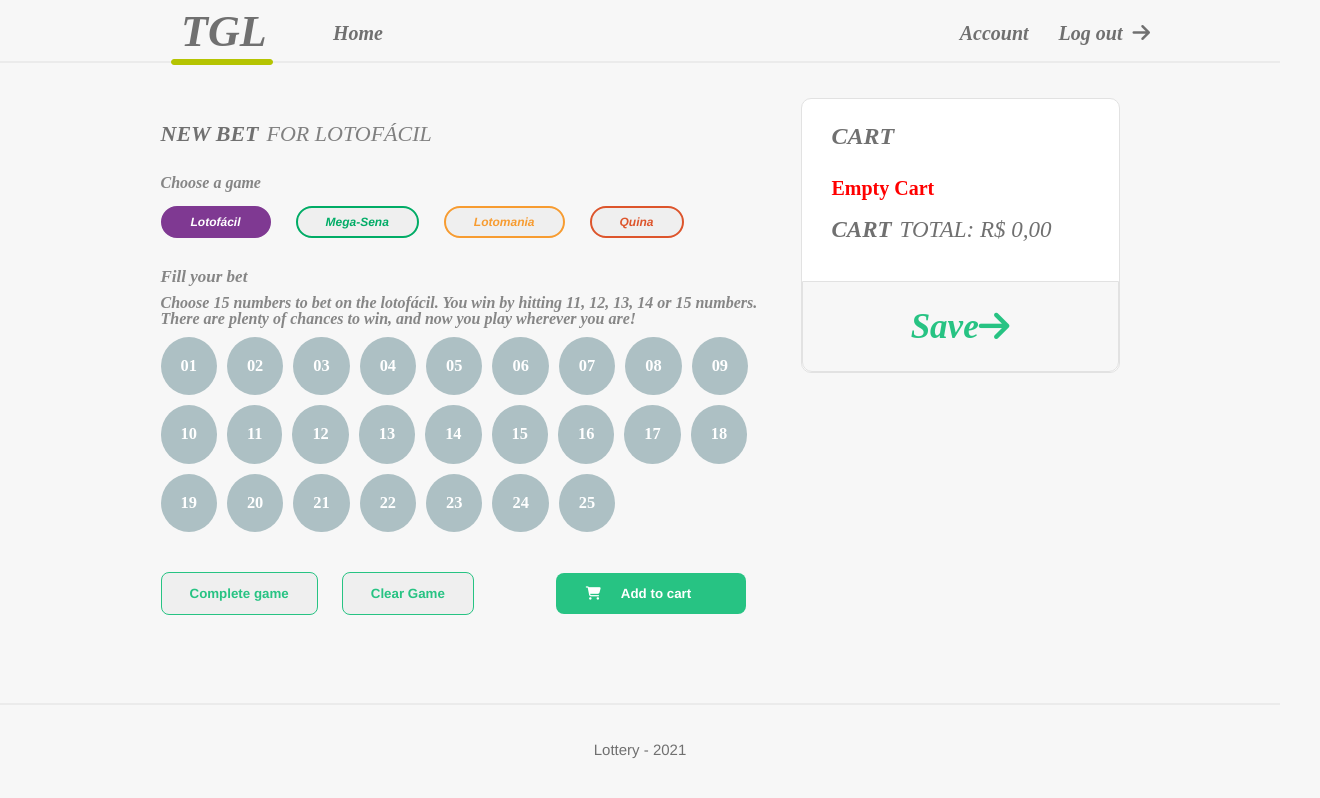
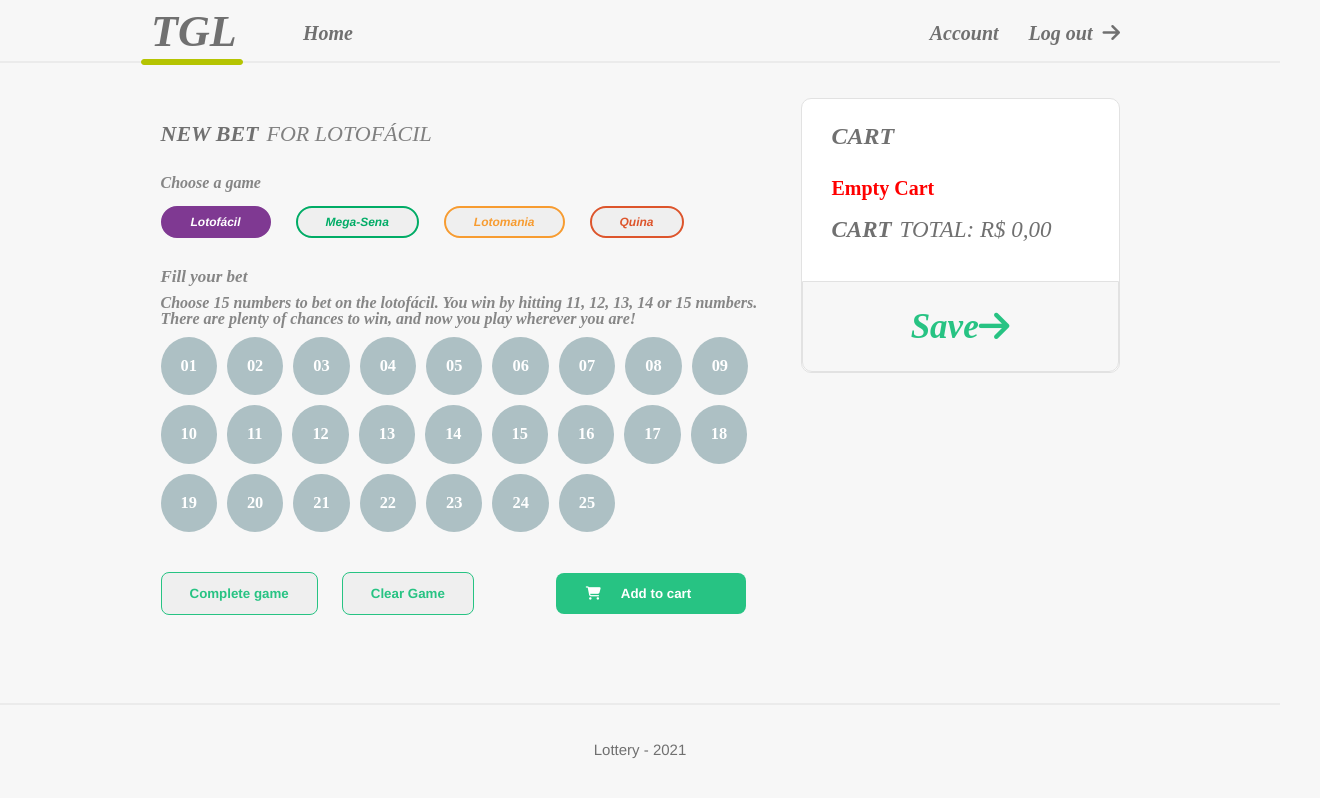
Before and after one commit to sirguilhermeoliveira/tgl-javascript, a plain HTML site: page index.html in a window 1280 px wide. Shown: the whole page, 1320 px wide, since content can reach past the window. Drawn offline with Linux system fonts and the light colour scheme.

Commit message:
fix: Little adjustment CSS

```diff
--- a/css/header.css
+++ b/css/header.css
@@ -7,7 +7,7 @@
   margin: 0 auto;
   flex-direction: row;
   width: 1139px;
-  padding-left: 181px;
+  padding-left: 151px;
   justify-content: space-between;
   height: 46px;
   padding-top: 15px;
@@ -63,3 +63,98 @@
   font-style: italic;
   font-size: 1.25rem;
 }
+
+/*
+import styled from 'styled-components';
+
+export const Main = styled.div`
+  flex-direction: column;
+  display: flex;
+  margin: 0 auto;
+  align-items: center;
+  max-width: 1366px;
+  margin-top: 10px;
+  @media (min-width: 1366px) {
+    flex-direction: row;
+  }
+`;
+
+export const HeaderContainer = styled.div`
+  border-bottom: 2px solid #ebebeb;
+`;
+
+export const HeaderTGL = styled.div`
+  color: #707070;
+  font-style: italic;
+  font-weight: bold;
+  font-size: 2.75rem;
+  cursor: pointer;
+  margin: 0 auto;
+  @media (max-width: 1365px) {
+    margin-bottom: 20px;
+  }
+  @media (min-width: 1366px) {
+    margin-right: 560px;
+    display: flex;
+    flex-direction: row;
+  }
+`;
+export const HeaderTGLSub = styled.div`
+  background: #b5c401;
+  width: 92px;
+  height: 7px;
+  border-radius: 6px;
+  margin: 0 auto;
+  margin-bottom: -5px;
+`;
+export const HeaderUppercase = styled.div`
+  text-transform: uppercase;
+`;
+export const HeaderHome = styled.div`
+  color: #707070;
+  font-size: 1.25rem;
+  font-style: italic;
+  font-weight: bold;
+  @media (max-width: 1365px) {
+    margin-top: 15px;
+    padding-left: 5px;
+  }
+  @media (min-width: 1366px) {
+    margin-top: 15px;
+    margin-left: 60px;
+  }
+`;
+
+export const HeaderItemContainer = styled.div`
+  @media (min-width: 1366px) {
+    display: flex;
+    flex-direction: row;
+    margin: 0 auto;
+  }
+`;
+
+export const HeaderItemAccount = styled.div`
+  color: #707070;
+  font-size: 1.25rem;
+  font-style: italic;
+  font-weight: bold;
+  margin-bottom: 20px;
+  cursor: pointer;
+  @media (min-width: 1366px) {
+    margin: 0 auto;
+  }
+`;
+
+export const HeaderItemLeave = styled.div`
+  color: #707070;
+  font-size: 1.25rem;
+  font-style: italic;
+  font-weight: bold;
+  margin-bottom: 20px;
+  cursor: pointer;
+  @media (min-width: 1366px) {
+    margin: 0 auto;
+    margin-left: 60px;
+  }
+`;
+ */
```
